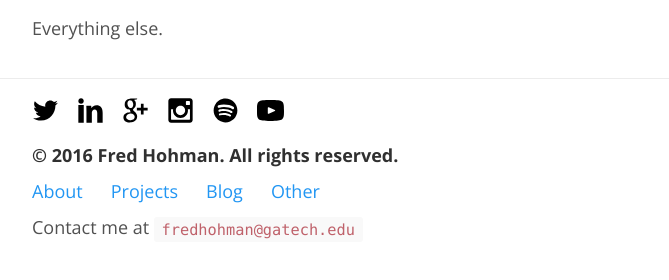
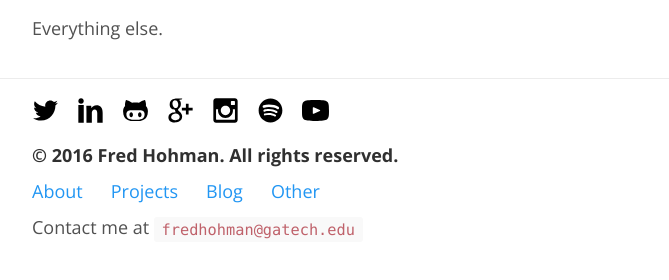
Before and after one commit to fredhohman/fredhohman.github.io, a Jekyll site: the page built from index.md, in a window 1280 px wide. Shown: the part 1386-1666 px from the top of the page, without its empty margins (293-962 px from the left). Built offline with Jekyll 4.4.1, drawn with Linux system fonts in a browser that asks for light colours.

Commit message:
add github

```diff
--- a/_includes/footer.html
+++ b/_includes/footer.html
@@ -5,6 +5,7 @@
 		<div class="social">
 		  	<a href="http://www.twitter.com/fredhohman"><img class="social-icon" src="/images/footer/twitter.svg"></a>
 		  	<a href="http://www.linkedin.com/in/fredhohman"><img class="social-icon" src="/images/footer/linkedin.svg"></a>
+		  	<a href="https://github.com/fredhohman"><img class="social-icon" src="/images/footer/github.svg"></a>
 		  	<a href="https://plus.google.com/u/0/+FredHohman/posts"><img class="social-icon" src="/images/footer/google+.svg"></a>
 		  	<a href="https://www.instagram.com/fredhohman"><img class="social-icon" src="/images/footer/instagram.svg"></a>
 		  	<a href="https://open.spotify.com/user/fred.hohman"><img class="social-icon" src="/images/footer/spotify.svg"></a>
```
